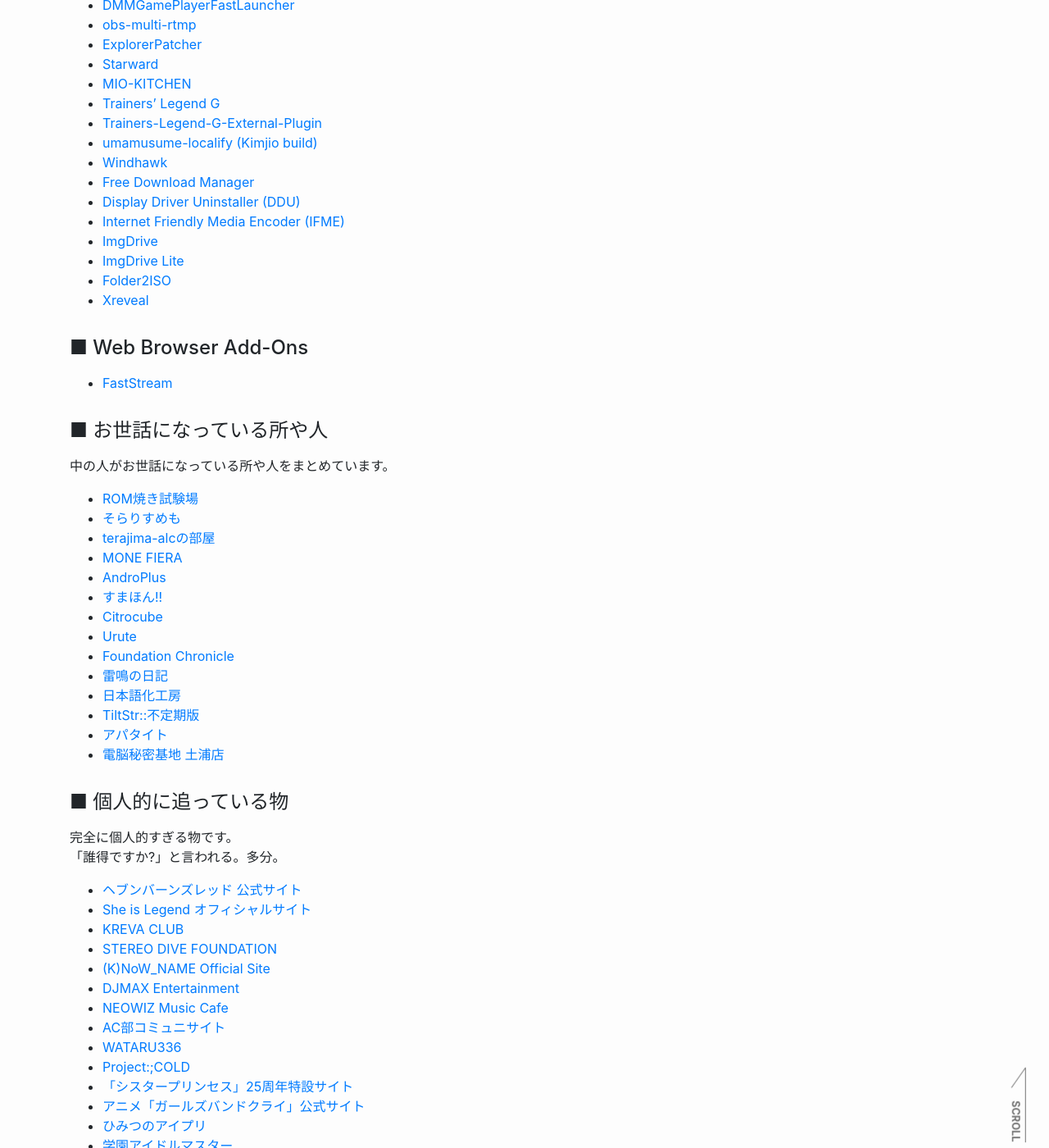
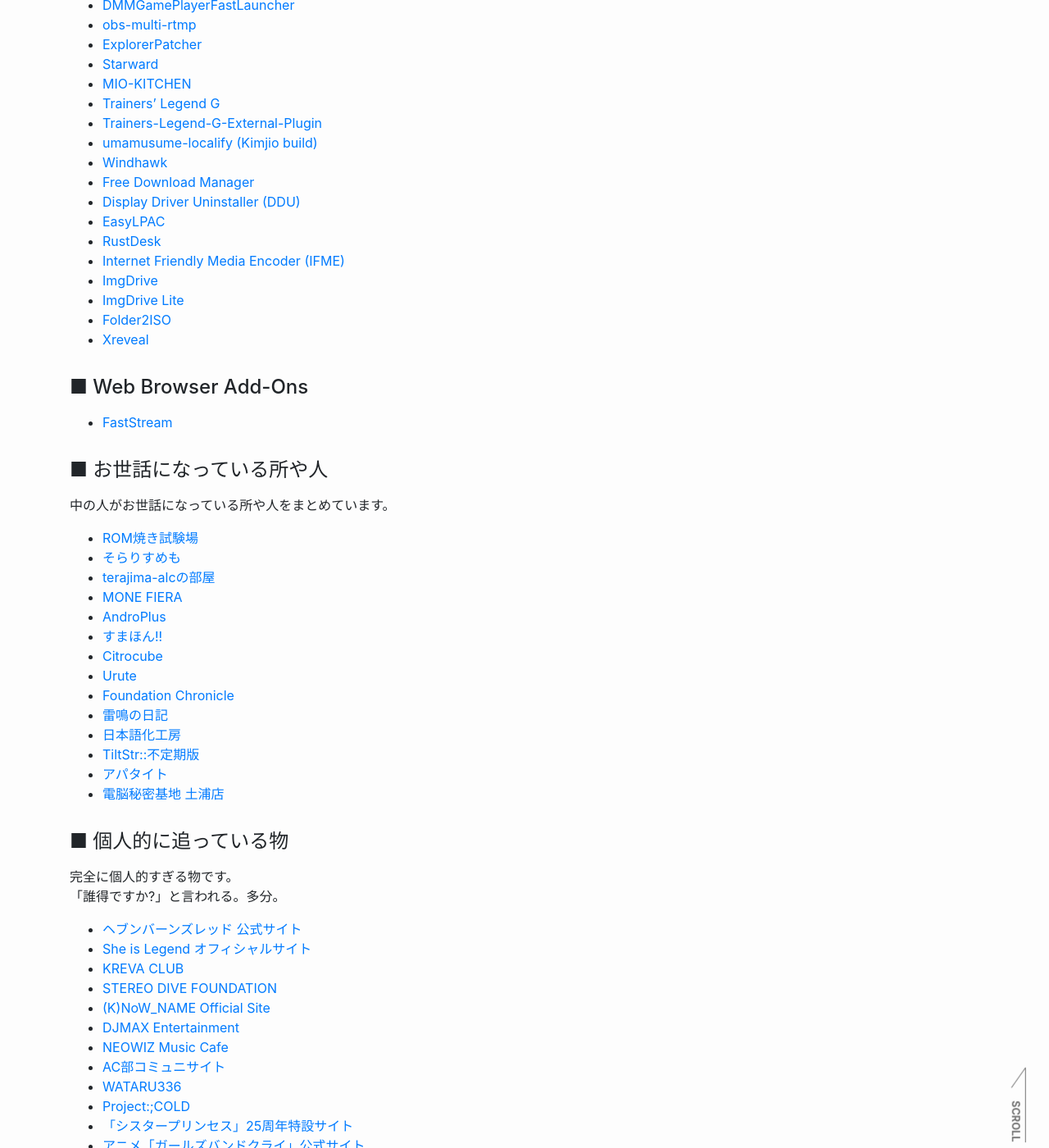
Before and after one commit to reindex-ot/reindex-ot.github.io, a Jekyll site: the page built from link.md, in a window 1280 px wide and 1400 px high, scrolled down 850 px. Shown: the whole window at 82% size. Built offline with Jekyll 4.4.1, drawn with Linux system fonts in a browser that asks for light colours; some of the changed text lies outside the part shown.

Commit message:
Update link.md
Signed-off-by: Re*Index. (ot_inc) <32851879+reindex-ot@users.noreply.github.com>

```diff
--- a/link.md
+++ b/link.md
@@ -43,6 +43,8 @@ permalink: /link/
 - [Windhawk](https://windhawk.net/)
 - [Free Download Manager](https://www.freedownloadmanager.org/)
 - [Display Driver Uninstaller (DDU)](https://www.wagnardsoft.com/)
+- [EasyLPAC](https://github.com/creamlike1024/EasyLPAC)
+- [RustDesk](https://rustdesk.com/)
 - [Internet Friendly Media Encoder (IFME)](https://github.com/Anime4000/IFME)
 - [ImgDrive](https://www.yubsoft.com/imgdrive/)
 - [ImgDrive Lite](https://www.yubsoft.com/imgdrivelite/)
```
Also changed, not shown: other parts of link.md (+2 -0 lines).
